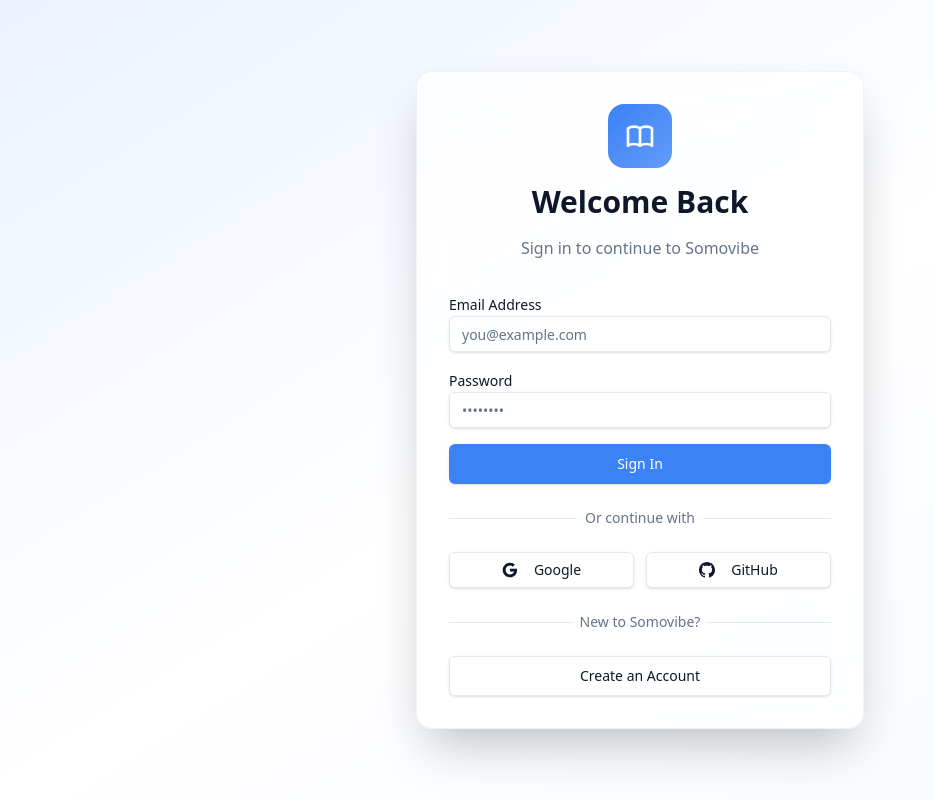
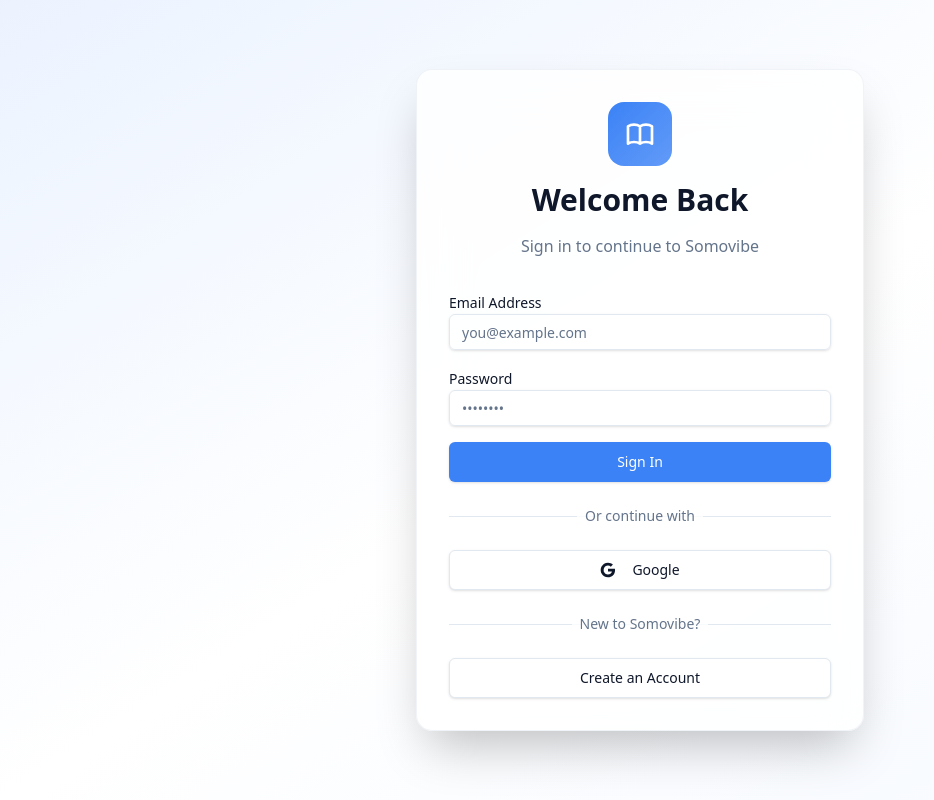
Before and after one commit to Nzemia/Somovibe, a Next.js app: page /login in a window 1280 px wide. Shown: the whole page, without its empty margins (0-934 px from the left). Built offline with nearby package versions, Linux system fonts and the light colour scheme.

Commit message:
removed github auth

```diff
--- a/app/(auth)/login/page.tsx
+++ b/app/(auth)/login/page.tsx
@@ -149,14 +149,13 @@
                     </div>
                 </div>
 
-                <div className="grid grid-cols-2 gap-3">
                 <Button
                     type="button"
                     variant="outline"
-                        onClick={() =>
-                            handleOAuthLogin("google")
-                        }
+                    onClick={() => handleOAuthLogin("google")}
                     disabled={loading}
+                    className="w-full"
+                    size="lg"
                 >
                     <svg
                         className="w-5 h-5 mr-2"
@@ -182,25 +181,6 @@
                     Google
                 </Button>
 
-                    <Button
-                        type="button"
-                        variant="outline"
-                        onClick={() =>
-                            handleOAuthLogin("github")
-                        }
-                        disabled={loading}
-                    >
-                        <svg
-                            className="w-5 h-5 mr-2"
-                            fill="currentColor"
-                            viewBox="0 0 24 24"
-                        >
-                            <path d="M12 0c-6.626 0-12 5.373-12 12 0 5.302 3.438 9.8 8.207 11.387.599.111.793-.261.793-.577v-2.234c-3.338.726-4.033-1.416-4.033-1.416-.546-1.387-1.333-1.756-1.333-1.756-1.089-.745.083-.729.083-.729 1.205.084 1.839 1.237 1.839 1.237 1.07 1.834 2.807 1.304 3.492.997.107-.775.418-1.305.762-1.604-2.665-.305-5.467-1.334-5.467-5.931 0-1.311.469-2.381 1.236-3.221-.124-.303-.535-1.524.117-3.176 0 0 1.008-.322 3.301 1.23.957-.266 1.983-.399 3.003-.404 1.02.005 2.047.138 3.006.404 2.291-1.552 3.297-1.23 3.297-1.23.653 1.653.242 2.874.118 3.176.77.84 1.235 1.911 1.235 3.221 0 4.609-2.807 5.624-5.479 5.921.43.372.823 1.102.823 2.222v3.293c0 .319.192.694.801.576 4.765-1.589 8.199-6.086 8.199-11.386 0-6.627-5.373-12-12-12z" />
-                        </svg>
-                        GitHub
-                    </Button>
-                </div>
-
                 <div className="relative">
                     <div className="absolute inset-0 flex items-center">
                         <div className="w-full border-t border-border"></div>
--- a/app/(auth)/register/page.tsx
+++ b/app/(auth)/register/page.tsx
@@ -467,14 +467,14 @@
                     </div>
                 </div>
 
-                <div className="grid grid-cols-2 gap-3">
+
                 <Button
                     type="button"
                     variant="outline"
-                        onClick={() =>
-                            handleOAuthRegister("google")
-                        }
+                    onClick={() => handleOAuthRegister("google")}
                     disabled={loading}
+                    className="w-full"
+                    size="lg"
                 >
                     <svg
                         className="w-5 h-5 mr-2"
@@ -500,24 +500,6 @@
                     Google
                 </Button>
 
-                    <Button
-                        type="button"
-                        variant="outline"
-                        onClick={() =>
-                            handleOAuthRegister("github")
-                        }
-                        disabled={loading}
-                    >
-                        <svg
-                            className="w-5 h-5 mr-2"
-                            fill="currentColor"
-                            viewBox="0 0 24 24"
-                        >
-                            <path d="M12 0c-6.626 0-12 5.373-12 12 0 5.302 3.438 9.8 8.207 11.387.599.111.793-.261.793-.577v-2.234c-3.338.726-4.033-1.416-4.033-1.416-.546-1.387-1.333-1.756-1.333-1.756-1.089-.745.083-.729.083-.729 1.205.084 1.839 1.237 1.839 1.237 1.07 1.834 2.807 1.304 3.492.997.107-.775.418-1.305.762-1.604-2.665-.305-5.467-1.334-5.467-5.931 0-1.311.469-2.381 1.236-3.221-.124-.303-.535-1.524.117-3.176 0 0 1.008-.322 3.301 1.23.957-.266 1.983-.399 3.003-.404 1.02.005 2.047.138 3.006.404 2.291-1.552 3.297-1.23 3.297-1.23.653 1.653.242 2.874.118 3.176.77.84 1.235 1.911 1.235 3.221 0 4.609-2.807 5.624-5.479 5.921.43.372.823 1.102.823 2.222v3.293c0 .319.192.694.801.576 4.765-1.589 8.199-6.086 8.199-11.386 0-6.627-5.373-12-12-12z" />
-                        </svg>
-                        GitHub
-                    </Button>
-                </div>
 
                 <div className="relative">
                     <div className="absolute inset-0 flex items-center">
```
Lines whose indentation alone changed are shown as unchanged.
